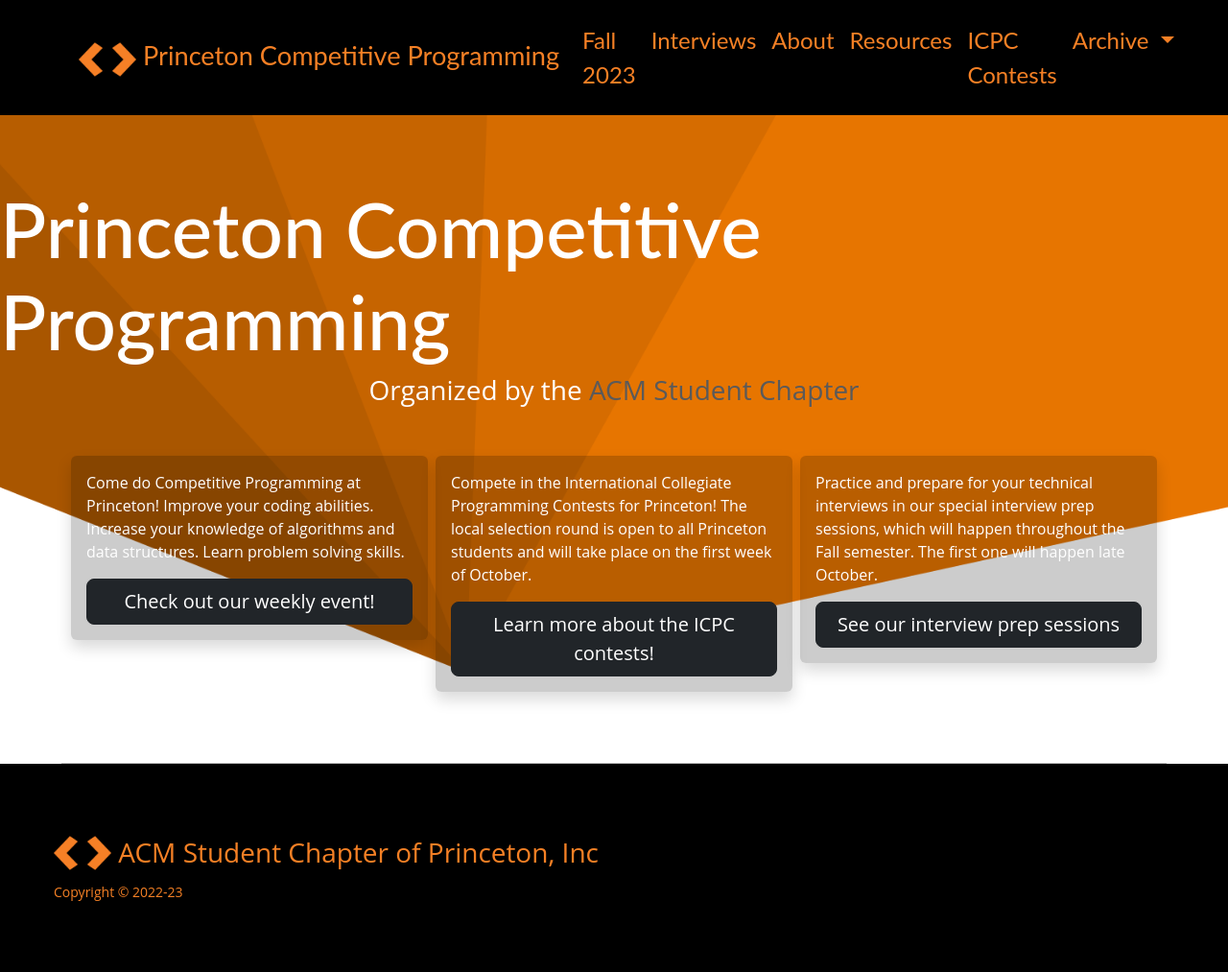
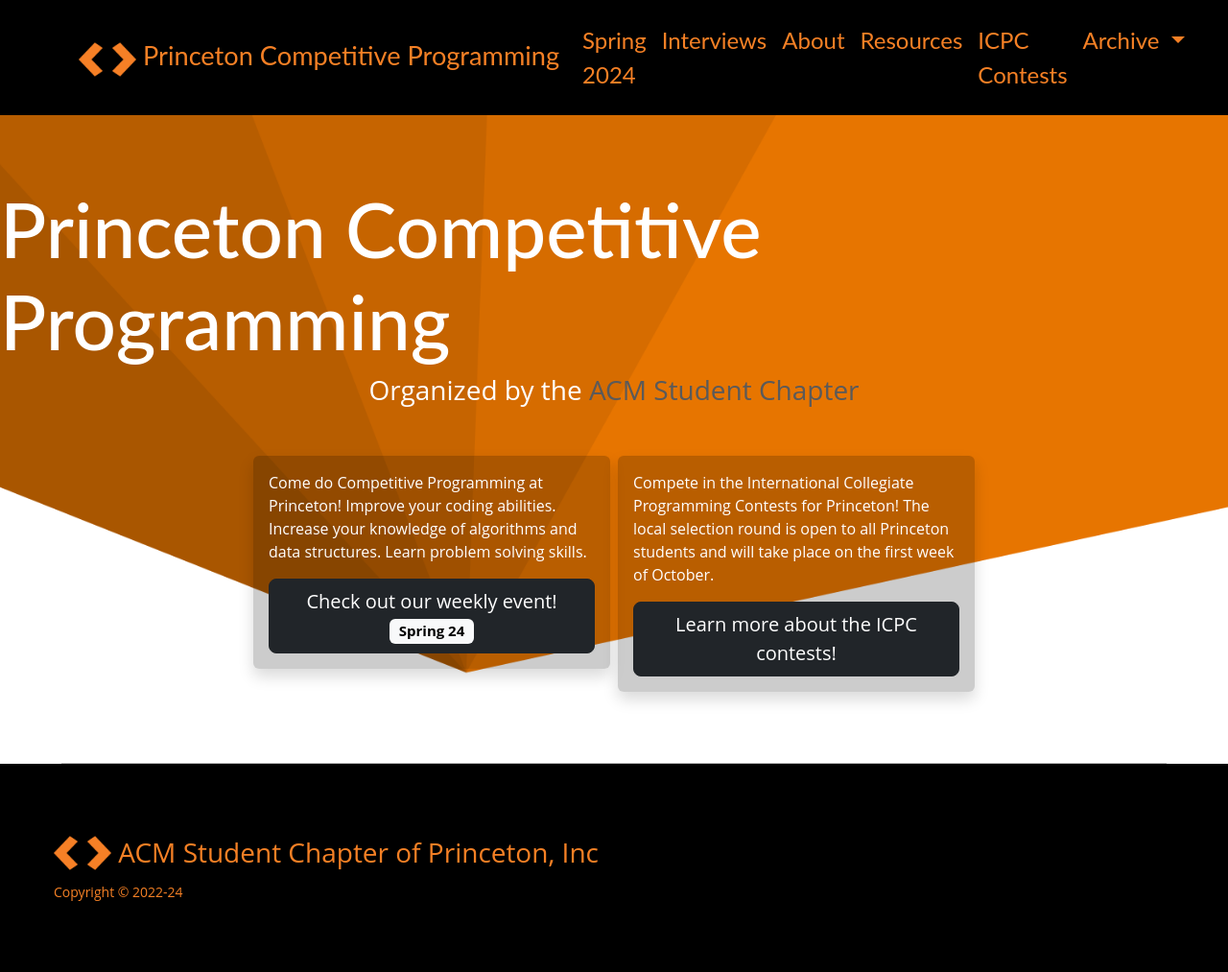
Before and after one commit to Princeton-Competitive-Programming/princeton-competitive-programming, a Jekyll site: the page built from index.md, in a window 1280 px wide. Shown: the whole page at 96% size. Built offline with Jekyll 4.4.1, drawn with Linux system fonts in a browser that asks for light colours; nearby versions of some CDN libraries; some of the changed lines change nothing that is shown.

Commit message:
New semester

```diff
--- a/_includes/footer.html
+++ b/_includes/footer.html
@@ -3,7 +3,7 @@
     <div class="line mb-3 mx-auto"></div>
     <div class="d-md-flex px-5 justify-content-around bd-highlight col-md-12 pt-5 pb-5 mb-3">
       <div class="p-2 flex-fill bd-highlight mb-5 mb-md-0">
-        <h3><img src="{{ site.baseurl }}/img/logo.png" alt="" width="60" height="40" class="d-inline-block align-text-top"> <a class="text-decoration-none" href="http://princeton.acm.org/">ACM Student Chapter of Princeton</a>, Inc</h3> <small>Copyright &copy 2022-23</small>
+        <h3><img src="{{ site.baseurl }}/img/logo.png" alt="" width="60" height="40" class="d-inline-block align-text-top"> <a class="text-decoration-none" href="http://princeton.acm.org/">ACM Student Chapter of Princeton</a>, Inc</h3> <small>Copyright &copy 2022-24</small>
       </div>
     </div>
   </div>
--- a/_includes/header.html
+++ b/_includes/header.html
@@ -10,7 +10,7 @@
       </a>
 
       <ul class="navbar-nav mt-2 mt-md-0 ms-md-auto">
-	<li class="nav-item"><a href="{{ site.baseurl }}/fall23" class="nav-link px-2 text-white">Fall 2023</a></li>
+	<li class="nav-item"><a href="{{ site.baseurl }}/spring24" class="nav-link px-2 text-white">Spring 2024</a></li>
 	<li class="nav-item"><a href="{{ site.baseurl }}/interview_prep_f23" class="nav-link px-2 text-white">Interviews</a></li>
 	<li class="nav-item"><a href="{{ site.baseurl }}/about" class="nav-link px-2 text-white">About</a></li>
 	<li class="nav-item"><a href="{{ site.baseurl }}/resources" class="nav-link px-2 text-white">Resources</a></li>
@@ -20,6 +20,7 @@
             Archive
           </a>
           <ul class="dropdown-menu">
+	    <li><a class="dropdown-item" href="{{ site.baseurl }}/fall23">Fall 2023</a></li>
             <li><a class="dropdown-item" href="{{ site.baseurl }}/spring23">Spring 2023</a></li>
 	    <li><a class="dropdown-item" href="{{ site.baseurl }}/fall22">Fall 2022</a></li>
           </ul>
--- a/_layouts/home.html
+++ b/_layouts/home.html
@@ -20,11 +20,11 @@
 	<h3 class="d-none d-lg-block d-flex justify-content-center gap-2 title-link text-center">Organized by the <a href="http://princeton.acm.org/">ACM Student Chapter</a></h3>
 
 	<div class="d-grid gap-2 d-lg-none mt-3">
-	  <a class="btn btn-dark btn-lg" href="{{ site.baseurl }}/fall23" role="button">Check out our weekly event!</a>
+	  <a class="btn btn-dark btn-lg" href="{{ site.baseurl }}/spring24" role="button">Check out our weekly event!</a>
 
 	  <a class="btn btn-dark btn-lg" href="{{ site.baseurl }}/icpc" role="button">Learn more about the ICPC contests!</a>
 
-	  <a class="btn btn-dark btn-lg" href="{{ site.baseurl }}/interview_prep_f23" role="button">Check out our interview prep sessions!</a>
+<!--	  <a class="btn btn-dark btn-lg" href="{{ site.baseurl }}/interview_prep_f23" role="button">Check out our interview prep sessions!</a> -->
 	</div>
 
 	<div class="container mt-5 d-none d-lg-block">
@@ -43,7 +43,7 @@
 		</div>
 
 		<div class="d-grid gap-2 align-self-end">
-		  <a class="btn btn-dark btn-lg" href="{{ site.baseurl }}/fall23" role="button">Check out our weekly event!</a>
+		  <a class="btn btn-dark btn-lg" href="{{ site.baseurl }}/fall23" role="button">Check out our weekly event! <span class="badge text-bg-light">Spring 24</span></a>
 		</div>
 	      </div>
 	    </div>
@@ -67,6 +67,7 @@
 	      </div>
 	    </div>
 
+	    <!--
 	    <div class="col-xl-4 col-lg-12 p-1">
 	      <div class="p-3 icon-box shadow rounded">
 		<div class="row">
@@ -85,7 +86,7 @@
 		  <a class="btn btn-dark btn-lg" href="{{ site.baseurl }}/interview_prep_f23" role="button">See our interview prep sessions</a>
 		</div>
 	      </div>
-	    </div>
+	    </div>-->
 
 	  </div>
 	</div>
--- a/pages/intPrepF23.md
+++ b/pages/intPrepF23.md
@@ -9,3 +9,5 @@
 
  * **November 8 at 7pm**: [Coding Interview Workshop]({{ site.baseurl }}/interview_prep_f23/session_2), in JRR Room 399, by COS Council and Princeton ACM.
  * **October 25 at 5pm**: [Technical Interview Workshop]({{ site.baseurl }}/interview_prep_f23/session_1), in CS Building Room 105, by [Christian Lim](https://www.yongwhan.io/)
+
+(more interview prep will come Fall 2024)
--- /dev/null
+++ b/spring24.md
@@ -0,0 +1,66 @@
+---
+layout: page
+---
+
+{% include main_title.html text="Spring 24 Sessions" %}
+
+In the Spring of 2024 we are hosting a problem solving session every
+Friday from 5pm to 7:30pm (more information about this below). This is
+open to everyone interested in competitive programming, regardless of
+how experienced you are. There is also no commitment, so feel free to
+show up at any of the sessions. We will have **free food and snacks**
+during each session.
+
+If you want to know more information about competitive programming
+check our [about page]({{ site.baseurl }}/about). We also have a
+[resources page]({{ site.baseurl }}/resources) with lots of links to
+materials of all levels for you to practice and learn more. Finally,
+if you are thinking about competing in the International Collegiate
+Programming Contests, check our [contests
+page]({{ site.baseurl }}/icpc).
+
+We have a <i class="bi bi-discord"></i> Discord channel, to join please
+contact [Pedro Paredes](https://www.cs.princeton.edu/~pparedes/)
+(pparedes_at_cs.princeton.edu).
+
+## Basic Information
+
+We have regular sessions every **Friday** from **5pm to 7:30pm** in
+**Friend Center Room 006** (we will be on a different room a couple
+times this semester, check the schedule below). You will need a laptop
+and optionally pen and paper to work on problems. Also, you don't have
+to be there for the full two and a half hours, if you can only show up
+for an hour, please feel free to do so!
+
+Each week will start with a 2 hour problem solving session followed by
+a 30 minute discussion of the problem solutions.
+
+Each session is divided into two groups: the division I group; and the
+division II group. You are free to choose whatever group you want and
+you can switch at any point.
+
+ * **The division II** group is intended for those with little or no
+   competitive programming experience. The problems will often have
+   associated readings for you to learn new concepts.
+
+ * **The division I** is intended for those with experience in
+     competitive programming. Each session will contain problems of
+     varying difficulties to target different levels of experience.
+
+Note that most problems have appeared before in other
+competitions from around the world.
+
+Our sessions are going to be hosted on a platform called
+[codeforces](https://codeforces.com/). You will need an account in
+order to solve problems here. We also have a group you can join by
+going to the following link:
+[https://codeforces.com/group/hNnRWqFua0/](https://codeforces.com/group/hNnRWqFua0/)
+(you should click on *join* on the right in order to access the
+problems).
+
+## Schedule
+
+### Week 1 (February 2)
+ * Division I problems: Contest \| Solutions
+
+ * Division II problems: Contest \| Solutions
```
